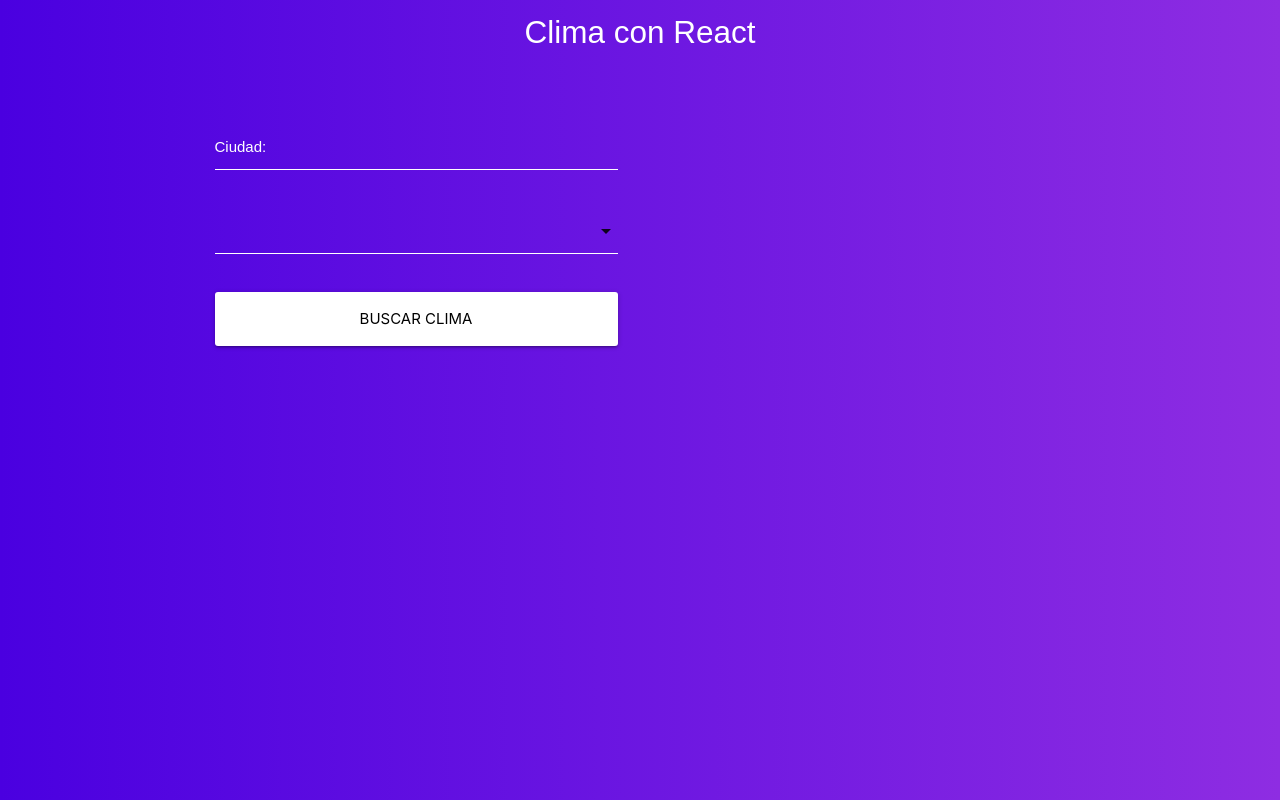
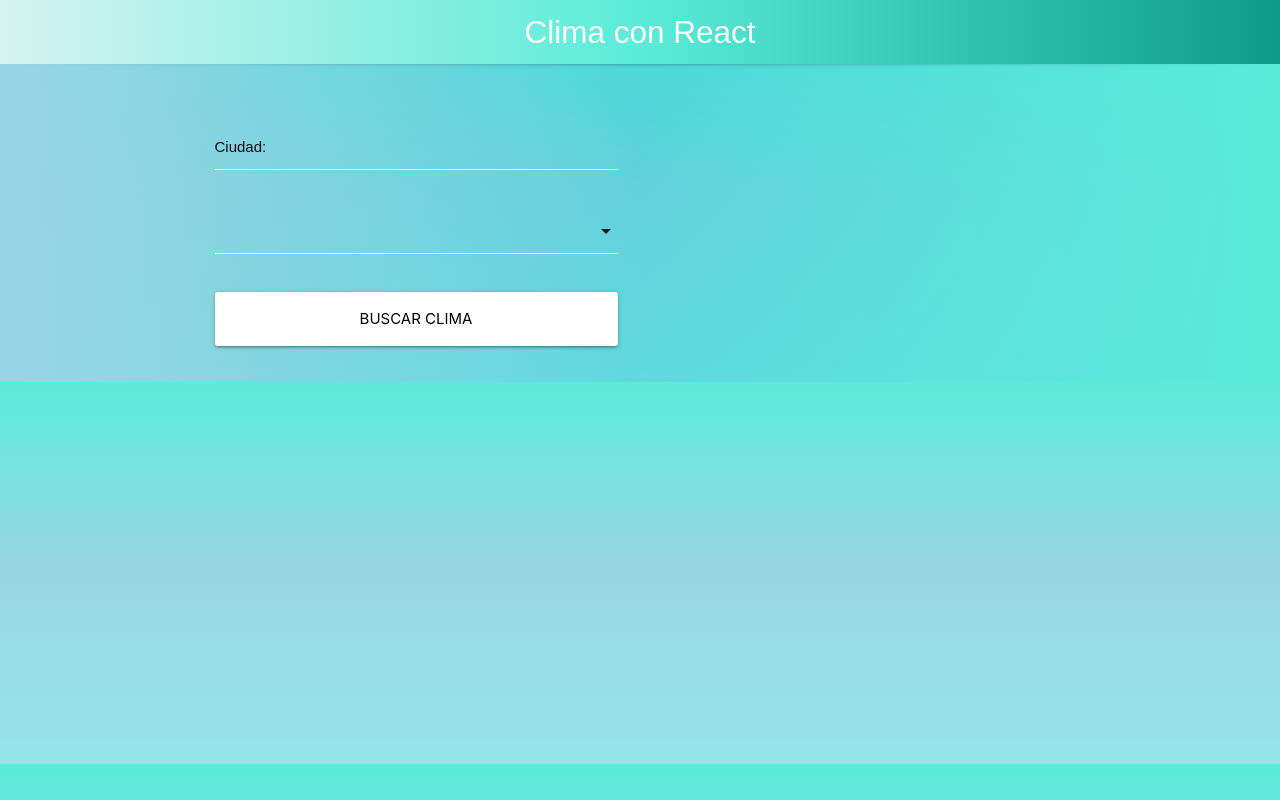
Before and after one commit to LuisSosa97/Clima-React, a React (Create React App) app: page / in a window 1280 px wide. Built offline with nearby package versions, Linux system fonts and the light colour scheme; the HTML template or start-up script is replaced by a standard one.

Commit message:
cambio css

```diff
--- a/src/index.css
+++ b/src/index.css
@@ -2,15 +2,14 @@ body {
   margin: 0;
   padding: 0;
   font-family: sans-serif;
-  background: #8E2DE2;  /* fallback for old browsers */
-background: -webkit-linear-gradient(to right, #4A00E0, #8E2DE2);  /* Chrome 10-25, Safari 5.1-6 */
-background: linear-gradient(to right, #4A00E0, #8E2DE2); /* W3C, IE 10+/ Edge, Firefox 16+, Chrome 26+, Opera 12+, Safari 7+ */
+
+  background: linear-gradient(to bottom,  #5aecd9,  #9bd5e4, #2acdd380);
 
 }
 .header {
-  background: #8E2DE2;  /* fallback for old browsers */
-background: -webkit-linear-gradient(to right, #4A00E0, #8E2DE2);  /* Chrome 10-25, Safari 5.1-6 */
-background: linear-gradient(to right, #4A00E0, #8E2DE2); /* W3C, IE 10+/ Edge, Firefox 16+, Chrome 26+, Opera 12+, Safari 7+ */
+  background: #8a79d3;  /* fallback for old browsers */
+background: -webkit-linear-gradient(to right, #54dac8, #b3aef5);  /* Chrome 10-25, Safari 5.1-6 */
+background: linear-gradient(to right, #d6f3f1, #5aecd9,#0c9c89 ); /* W3C, IE 10+/ Edge, Firefox 16+, Chrome 26+, Opera 12+, Safari 7+ */
 
 }
 nav .brand-logo {
@@ -19,11 +18,11 @@ nav .brand-logo {
   position: relative;
 }
 .input-field label {
-  color: white;
+  color: rgb(15, 15, 15);
 }
 
 .input-field input[type=text]:focus + label {
-  color: white;
+  color: rgb(10, 10, 10);
 }
 
 .input-field input[type=text]:focus {
@@ -46,9 +45,9 @@ input[type=text]:not(.browser-default):focus:not([readonly]) + label {
 
 .contenedor-form {
   padding: 3rem 0 1px 0;
-  background: #8E2DE2;  /* fallback for old browsers */
-background: -webkit-linear-gradient(to right, #4A00E0, #8E2DE2);  /* Chrome 10-25, Safari 5.1-6 */
-background: linear-gradient(to right, #4A00E0, #8E2DE2); /* W3C, IE 10+/ Edge, Firefox 16+, Chrome 26+, Opera 12+, Safari 7+ */
+  background: #a390b4;  /* fallback for old browsers */
+background: -webkit-linear-gradient(to right, #9bd5e4, #2acdd380, #5aecd9);  /* Chrome 10-25, Safari 5.1-6 */
+background: linear-gradient(to right, #9bd5e4, #2acdd380, #5aecd9); /* W3C, IE 10+/ Edge, Firefox 16+, Chrome 26+, Opera 12+, Safari 7+ */
 
 }
 .buscador i {
@@ -58,7 +57,7 @@ background: linear-gradient(to right, #4A00E0, #8E2DE2); /* W3C, IE 10+/ Edge, F
 
 .error {
   padding: 1rem!important;
-  color:white;
+  color:rgb(138, 143, 211);
   margin-top: 3rem;
   text-align: center;
 }
```
